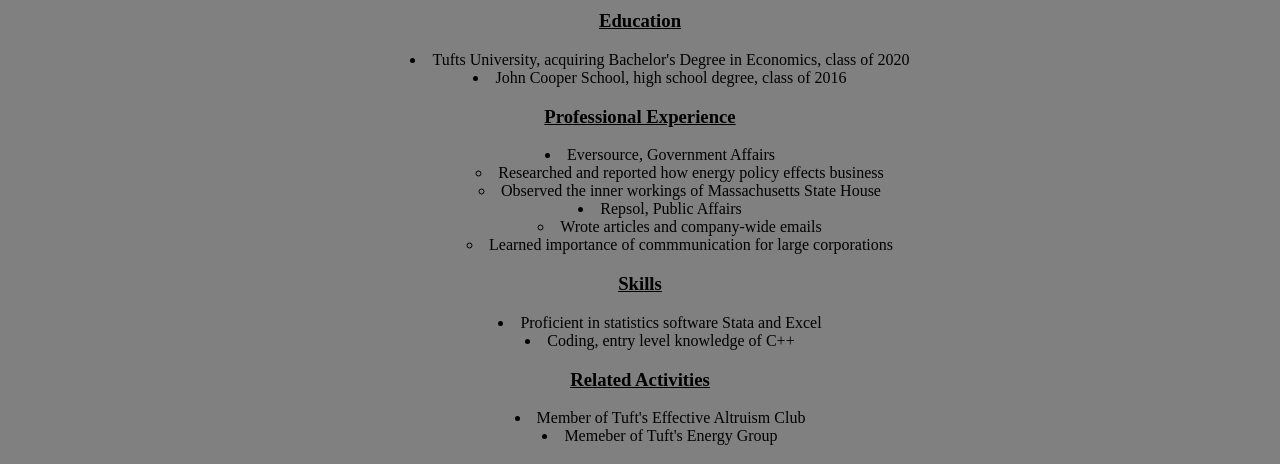
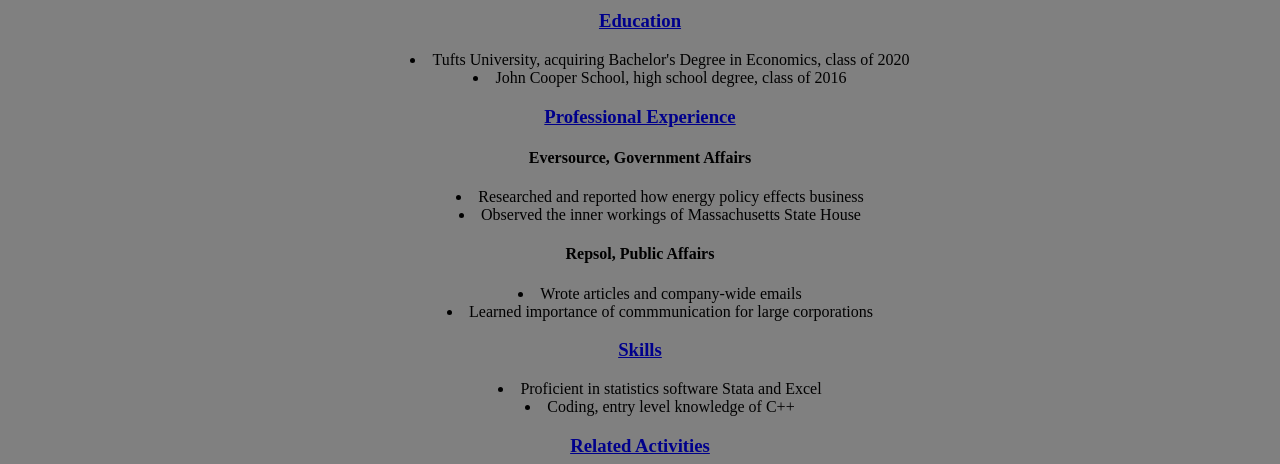
Before and after one commit to tyards/tyards.github.io, a plain HTML site: page resume.html in a window 1280 px wide. Shown: the part 132-596 px from the top of the page. Drawn offline with Linux system fonts and the light colour scheme.

Commit message:
fixed error with unordered lists and updated css

```diff
--- a/resume.html
+++ b/resume.html
@@ -21,17 +21,15 @@
 		</ul>
 
 	<h3>Professional Experience</h3>
-		<ul>
-			<li>Eversource, Government Affairs</li>
+		<h4>Eversource, Government Affairs</h4>
 		<ul>
 			<li>Researched and reported how energy policy effects business</li>
 			<li>Observed the inner workings of Massachusetts State House</li>
 		</ul>
-			<li>Repsol, Public Affairs</li>
+		<h4>Repsol, Public Affairs</h4>
 		<ul>
 			<li>Wrote articles and company-wide emails</li>
 			<li>Learned importance of commmunication for large corporations</li>
-			</ul>
 		</ul>
 
 	<h3>Skills</h3>
--- a/style.css
+++ b/style.css
@@ -21,6 +21,12 @@ h2
 h3
 {
 	text-decoration: underline;
+	color: darkblue;
+}
+
+h4
+{
+
 }
 
 p
```
Lines whose indentation alone changed are shown as unchanged.
